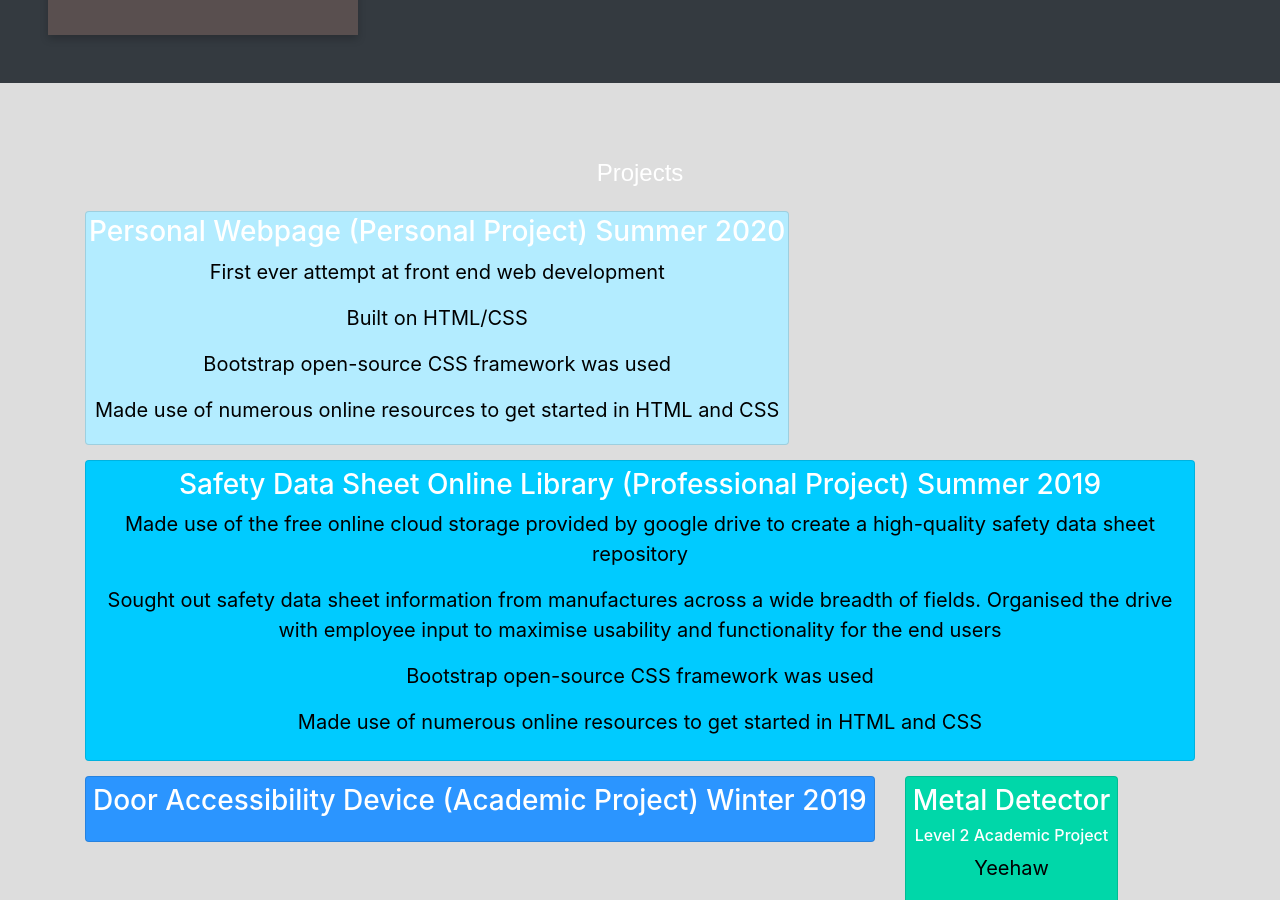
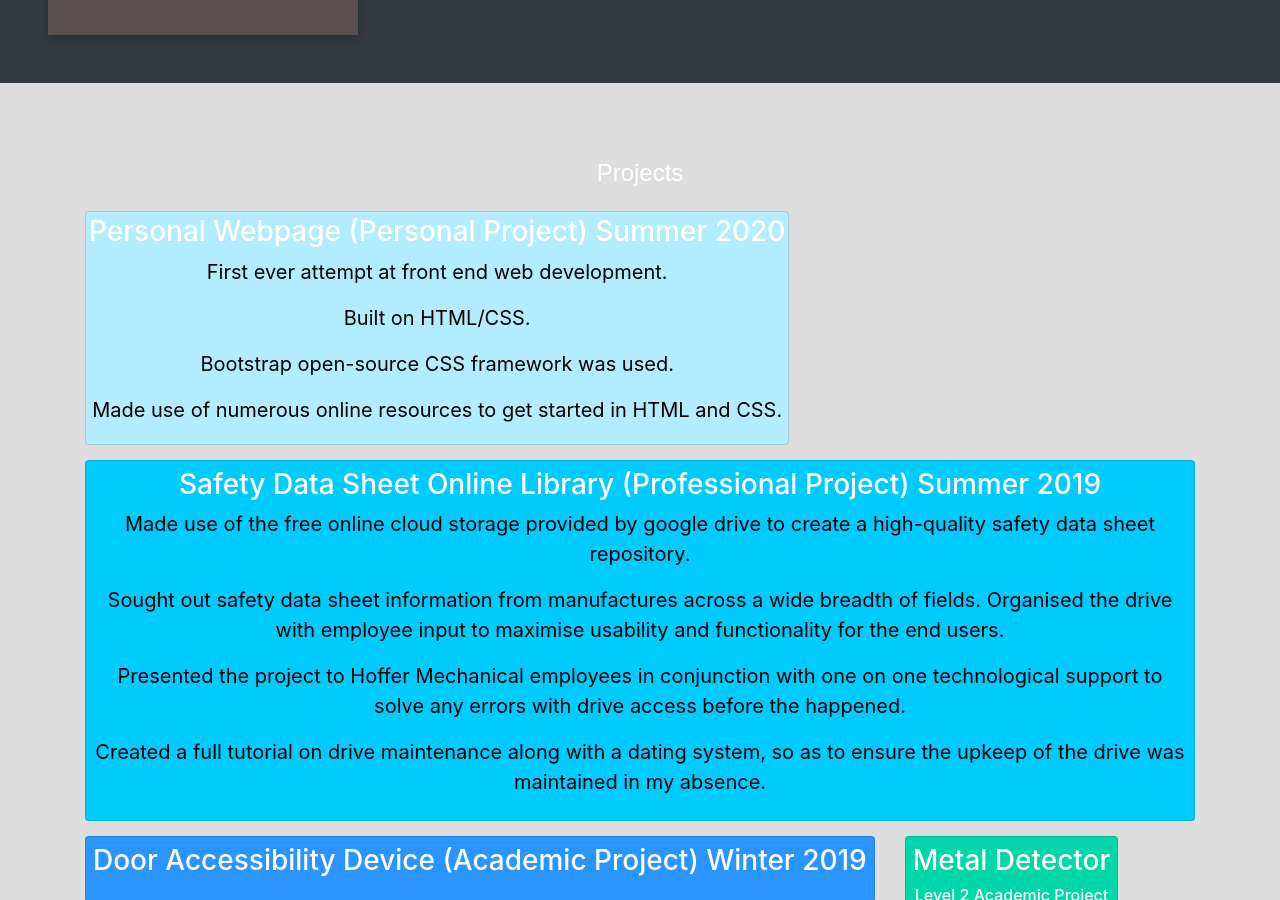
Before and after one commit to MannyLemos/MannyLemos.github.io, a Jekyll site: the page index.html, which Jekyll copies as it is, in a window 1280 px wide and 900 px high, scrolled down 2388 px. Built offline with Jekyll 4.4.1, drawn with Linux system fonts in a browser that asks for light colours; nearby versions of some CDN libraries; a script that is not in the unit is left out.

Commit message:
Update index.html

```diff
--- a/index.html
+++ b/index.html
@@ -320,10 +320,10 @@ $.backstretch([
 
                               <div style="padding: 3px">
                                     <h3>Personal Webpage (Personal Project)							Summer 2020</h3>
-                                    <p>First ever attempt at front end web development</p>
-				    <p>Built on HTML/CSS</p>
-				    <p>Bootstrap open-source CSS framework was used</p>
-				    <p>Made use of numerous online resources to get started in HTML and CSS</p>
+                                    <p>First ever attempt at front end web development.</p>
+				    <p>Built on HTML/CSS.</p>
+				    <p>Bootstrap open-source CSS framework was used.</p>
+				    <p>Made use of numerous online resources to get started in HTML and CSS.</p>
                                </div>
                                 </div>
                         </div>
@@ -332,10 +332,10 @@ $.backstretch([
                             <div style="background-color: #00cbff" class="card">
                                 <div style="padding: 7px">
                                         <h3>Safety Data Sheet Online Library (Professional Project)				Summer 2019</h3>
-                                        <p>Made use of the free online cloud storage provided by google drive to create a high-quality safety data sheet repository</p>
-				    	<p>Sought out safety data sheet information from manufactures across a wide breadth of fields. Organised the drive with employee input to maximise usability and functionality for the end users</p>
-				    	<p>Bootstrap open-source CSS framework was used</p>
-				    	<p>Made use of numerous online resources to get started in HTML and CSS</p>
+                                        <p>Made use of the free online cloud storage provided by google drive to create a high-quality safety data sheet repository.</p>
+				    	<p>Sought out safety data sheet information from manufactures across a wide breadth of fields. Organised the drive with employee input to maximise usability and functionality for the end users.</p>
+				    	<p>Presented the project to Hoffer Mechanical employees in conjunction with one on one technological support to solve any errors with drive access before the happened.</p>
+				    	<p>Created a full tutorial on drive maintenance along with a dating system, so as to ensure the upkeep of the drive was maintained in my absence.</p>
                                </div>
                            </div>
                         </div>
```
